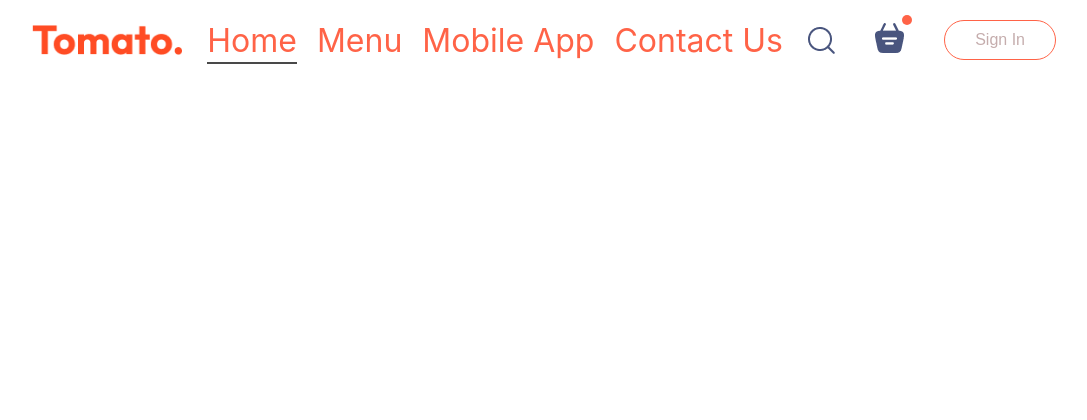
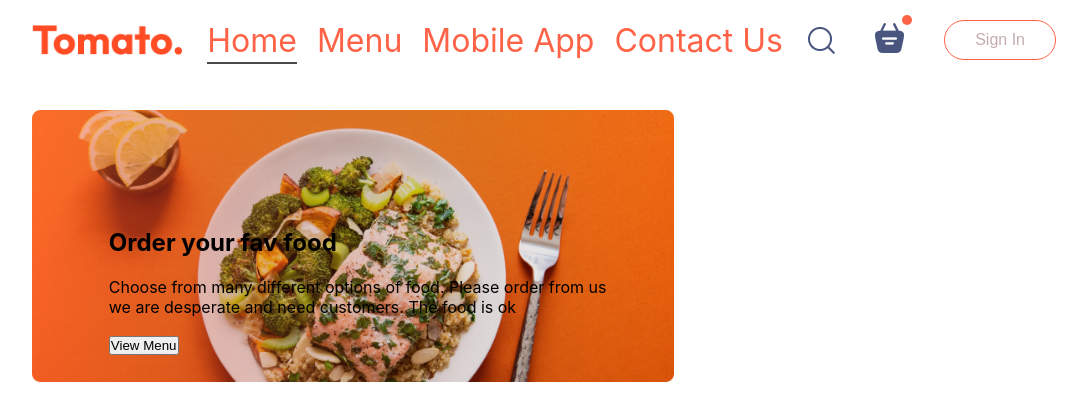
Before and after one commit to RajbirBains/food-ordering-site, a React (Create React App) app in the folder my-food-app/: page / in a window 1280 px wide. Shown: the top 420 px of the page, without its empty margins (96-1183 px from the left). Built offline with nearby package versions, Linux system fonts and the light colour scheme; a web font is replaced by a local one.

Commit message:
Header section

```diff
--- a/my-food-app/package.json
+++ b/my-food-app/package.json
@@ -6,6 +6,7 @@
     "cra-template": "1.2.0",
     "react": "^19.0.0",
     "react-dom": "^19.0.0",
+    "react-router-dom": "^7.1.3",
     "react-scripts": "5.0.1",
     "web-vitals": "^4.2.4"
   },
--- a/my-food-app/src/App.js
+++ b/my-food-app/src/App.js
@@ -1,24 +1,20 @@
 import './App.css';
-import Navbar from './components/navbar/navbar';
+import Navbar from './components/navbar/Navbar';
+import {Route, Routes} from "react-router-dom";
+import Home from './pages/Home/Home';
+import Cart from './pages/Cart/Cart';
+import PlaceOrder from './pages/PlaceOrder/PlaceOrder';
 
 function App() {
   return (
     <div className="App">
       <Navbar></Navbar>
-      {/* <header className="App-header">
-        <img src={logo} className="App-logo" alt="logo" />
-        <p>
-          Edit <code>src/App.js</code> and save to reload.
-        </p>
-        <a
-          className="App-link"
-          href="https://reactjs.org"
-          target="_blank"
-          rel="noopener noreferrer"
-        >
-          Learn React
-        </a>
-      </header> */}
+
+      <Routes>
+        <Route path='/' element = {<Home/>}></Route>
+        <Route path='/cart' element = {<Cart/>}></Route>
+        <Route path='/order' element = {<PlaceOrder/>}></Route>
+      </Routes>
     </div>
   );
 }
--- /dev/null
+++ b/my-food-app/src/components/header/Header.css
@@ -0,0 +1,18 @@
+.header{
+    height: 34vh;
+    margin: 30px auto;
+    background: url("../../assets/header_img.png") no-repeat;
+    background-size: contain;
+    position: relative;
+}
+
+.header-contents{
+    position: absolute;
+    display: flex;
+    flex-direction: column;
+    align-items: start;
+    gap: 1.5vw;
+    max-width: 50%;
+    bottom: 10%;
+    left: 6vw;
+}
--- /dev/null
+++ b/my-food-app/src/components/header/Header.jsx
@@ -0,0 +1,17 @@
+import React from "react";
+import "./Header.css"
+
+const Header = () => {
+    return (
+        <div className="header">
+            <div className="header-contents">
+                <h2>Order your fav food</h2>
+                <p>Choose from many different options of food. Please order from us we are desperate and need customers. The food is ok</p>
+                <button>View Menu</button>
+            </div>
+        </div>
+
+    )
+}
+
+export default Header
--- a/my-food-app/src/components/navbar/navbar.jsx
+++ b/my-food-app/src/components/navbar/navbar.jsx
@@ -1,5 +1,5 @@
 import React, { useState } from "react";
-import "./navbar.css"
+import "./Navbar.css"
 import { assets } from "../../assets/assets";
 
 // Assets downloaded from https://greatstack.dev/assets/food-del-mern
--- a/my-food-app/src/index.js
+++ b/my-food-app/src/index.js
@@ -3,12 +3,13 @@ import ReactDOM from 'react-dom/client';
 import './index.css';
 import App from './App';
 import reportWebVitals from './reportWebVitals';
+import {BrowserRouter} from "react-router-dom";
 
 const root = ReactDOM.createRoot(document.getElementById('root'));
 root.render(
-  <React.StrictMode>
+  <BrowserRouter>
     <App />
-  </React.StrictMode>
+  </BrowserRouter>
 );
 
 // If you want to start measuring performance in your app, pass a function
--- /dev/null
+++ b/my-food-app/src/pages/Cart/Cart.jsx
@@ -0,0 +1,12 @@
+import React from "react";
+
+const Cart = () => {
+    return (
+        <div>
+
+        </div>
+
+    )
+}
+
+export default Cart
--- /dev/null
+++ b/my-food-app/src/pages/Home/Home.jsx
@@ -0,0 +1,16 @@
+import React from "react";
+import "./Home.css"
+import Header from "../../components/header/Header";
+
+
+const Home = () => {
+    return (
+        <div>
+            <Header></Header>
+        </div>
+
+    )
+
+}
+
+export default Home
--- /dev/null
+++ b/my-food-app/src/pages/PlaceOrder/PlaceOrder.jsx
@@ -0,0 +1,12 @@
+import React from "react";
+import "./PlaceOrder.css"
+
+const PlaceOrder = () => {
+    return (
+        <div>
+
+        </div>
+    )
+}
+
+export default PlaceOrder
```
Also changed, not shown: my-food-app/public/header_img.png (added), my-food-app/src/pages/Cart/Cart.css (added), my-food-app/src/pages/Home/Home.css (added), my-food-app/src/pages/PlaceOrder/PlaceOrder.css (added), 1 other file (tests, documents, lock files or other folders).
